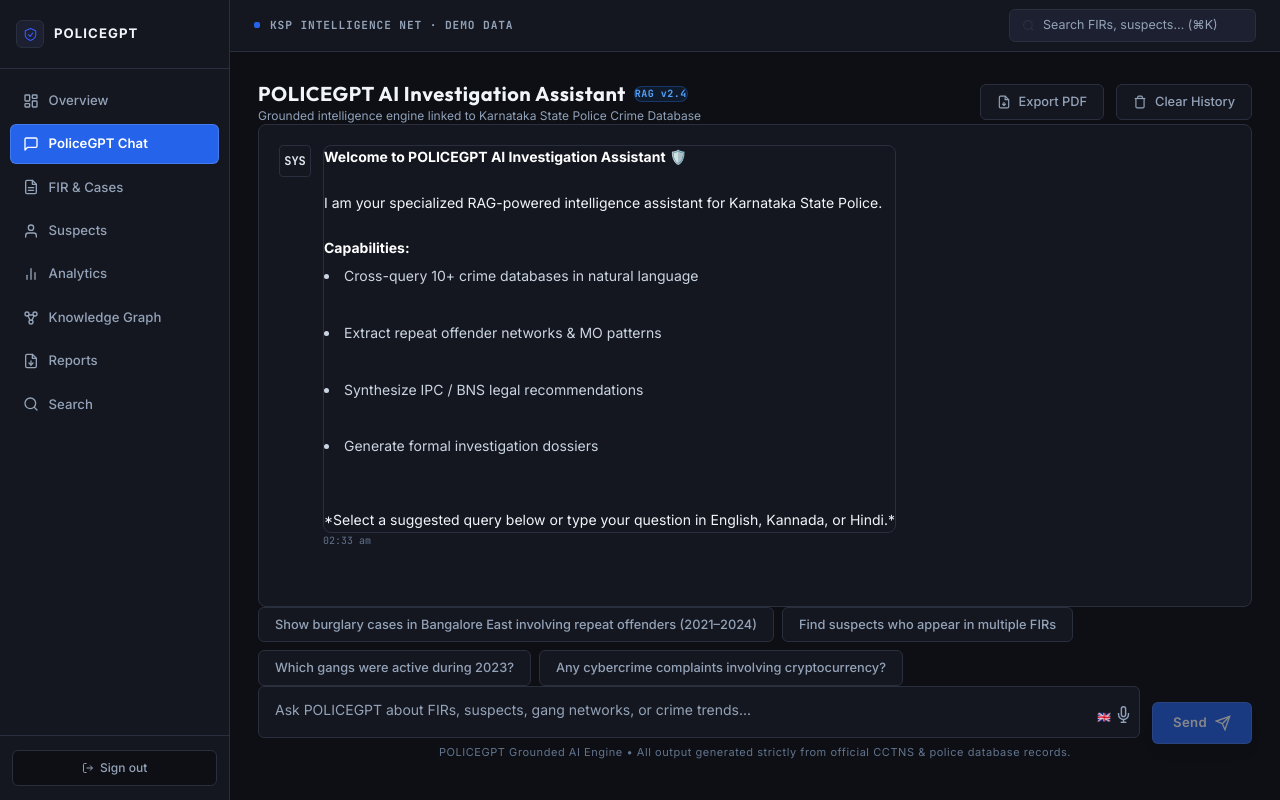
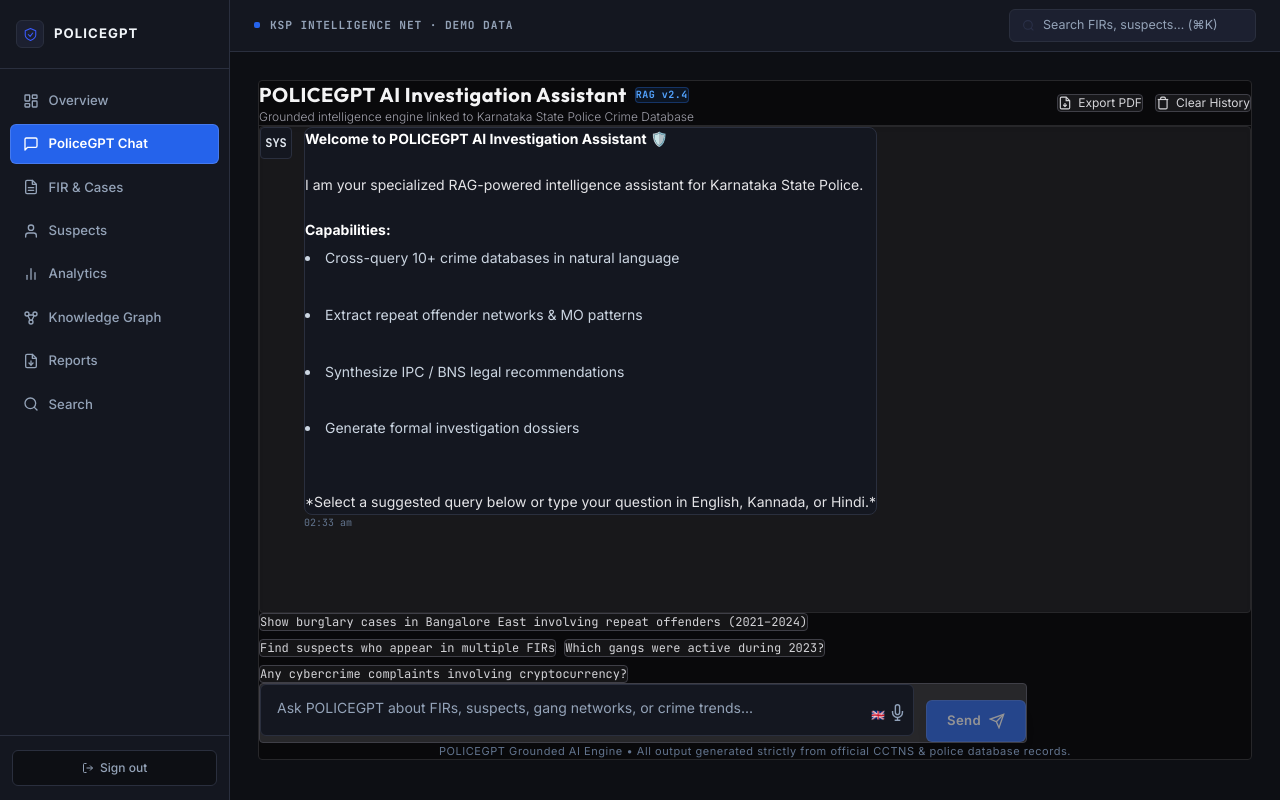
Before and after one commit to CapedCrusader77/Datathon, a Next.js app in the folder frontend/: page /dashboard/chat in a window 1280 px wide. Built offline with nearby package versions, Linux system fonts and the light colour scheme; sample sign-in values are in the browser's storage.

Commit message:
feat(ui): upgrade Chat and Graph pages to agency-grade tactical police command center aesthetic

```diff
--- a/frontend/src/app/dashboard/chat/page.tsx
+++ b/frontend/src/app/dashboard/chat/page.tsx
@@ -167,17 +167,17 @@ function MessageBubble({ msg }: { msg: Message }) {
 
       {/* Message Content */}
       <div style={{ maxWidth: "80%" }}>
-        <div className={isUser ? "chat-bubble-user px-5 py-3.5" : "chat-bubble-ai px-5 py-3.5"}>
+        <div className={isUser ? "chat-bubble-user px-5 py-3.5 rounded-sm" : "chat-bubble-ai px-5 py-3.5 rounded-sm bg-zinc-900/90 border border-zinc-800"}>
           {isUser ? (
-            <p className="text-sm text-slate-100 font-normal leading-relaxed">{msg.content}</p>
+            <p className="text-sm text-zinc-200 font-normal leading-relaxed">{msg.content}</p>
           ) : (
-            <div className="prose-police text-sm leading-relaxed"
+            <div className="prose-police text-sm font-normal text-zinc-200 leading-relaxed"
               dangerouslySetInnerHTML={{
                 __html: msg.content
                   .replace(/\*\*(.*?)\*\*/g, "<strong>$1</strong>")
-                  .replace(/^## (.*?)$/gm, '<h2 class="text-base font-bold text-slate-100 mt-2 mb-1">$1</h2>')
-                  .replace(/^### (.*?)$/gm, '<h3 class="text-sm font-semibold text-slate-200 mt-2 mb-1">$1</h3>')
-                  .replace(/^- (.*?)$/gm, "<li class='text-slate-300'>$1</li>")
+                  .replace(/^## (.*?)$/gm, '<h2 class="text-base font-bold text-zinc-100 mt-2 mb-1">$1</h2>')
+                  .replace(/^### (.*?)$/gm, '<h3 class="text-sm font-bold text-zinc-200 mt-2 mb-1">$1</h3>')
+                  .replace(/^- (.*?)$/gm, "<li class='text-zinc-300'>$1</li>")
                   .replace(/(<li>[\s\S]*?<\/li>)+/g, m => `<ul class='list-disc pl-4 space-y-1 my-2'>${m}</ul>`)
                   .replace(/\n\n/g, "<br/><br/>")
                   .replace(/\n/g, "<br/>")
@@ -189,7 +189,7 @@ function MessageBubble({ msg }: { msg: Message }) {
         {/* Feature 3: Retrieval debug pill */}
         {msg.retrieval_meta && (
           <div className="flex items-center gap-1.5 mt-1.5 px-1">
-            <span className="text-[10px] font-mono px-2 py-0.5 rounded bg-[#141720] border border-[#2a2f3e] text-slate-400">
+            <span className="text-[10px] font-light font-mono px-2 py-0.5 rounded-sm bg-zinc-900 border border-zinc-800 text-zinc-400">
               PATH: {msg.retrieval_meta.path.toUpperCase()} · {msg.retrieval_meta.results_count} RECORD{msg.retrieval_meta.results_count !== 1 ? "S" : ""}
             </span>
           </div>
@@ -505,16 +505,16 @@ export default function ChatPage() {
   const activeLang = VOICE_LANGS.find(l => l.code === voiceLang)!;
 
   return (
-    <div className="flex flex-col h-full space-y-4" style={{ height: "calc(100vh - 120px)" }}>
+    <div className="flex flex-col h-full space-y-4 bg-zinc-950 p-4 rounded-sm border border-zinc-800" style={{ height: "calc(100vh - 120px)" }}>
 
       {/* ── Header ── */}
-      <div className="flex items-center justify-between flex-shrink-0">
+      <div className="flex items-center justify-between flex-shrink-0 border-b border-zinc-800 pb-3">
         <div>
-          <h1 className="text-xl font-bold text-slate-100 tracking-wide flex items-center gap-2" style={{ fontFamily: "'Outfit', sans-serif" }}>
+          <h1 className="text-xl font-bold text-zinc-100 tracking-wide flex items-center gap-2" style={{ fontFamily: "'Outfit', sans-serif" }}>
             <span>POLICEGPT AI Investigation Assistant</span>
-            <span className="text-[10px] font-mono px-2 py-0.5 rounded-full bg-blue-500/10 border border-blue-500/30 text-blue-400">RAG v2.4</span>
+            <span className="text-[10px] font-mono px-2 py-0.5 rounded-sm bg-blue-500/10 border border-blue-500/30 text-blue-400">RAG v2.4</span>
           </h1>
-          <p className="text-xs text-slate-400 mt-0.5">
+          <p className="text-xs text-zinc-400 mt-0.5 font-light">
             Grounded intelligence engine linked to Karnataka State Police Crime Database
           </p>
         </div>
@@ -523,7 +523,7 @@ export default function ChatPage() {
           <button
             id="export-pdf-btn"
             onClick={exportToPDF}
-            className="btn-ghost text-xs px-3 py-1.5 flex items-center gap-1.5"
+            className="border border-zinc-700 bg-zinc-900 hover:bg-zinc-800 rounded-sm text-xs px-3 py-1.5 flex items-center gap-1.5 text-zinc-300 transition-colors"
             title="Export conversation as PDF"
           >
             <svg width="14" height="14" viewBox="0 0 24 24" fill="none" stroke="currentColor" strokeWidth="2">
@@ -534,7 +534,7 @@ export default function ChatPage() {
             Export PDF
           </button>
           <button
-            className="btn-ghost text-xs px-3 py-1.5 flex items-center gap-1.5"
+            className="border border-zinc-700 bg-zinc-900 hover:bg-zinc-800 rounded-sm text-xs px-3 py-1.5 flex items-center gap-1.5 text-zinc-300 transition-colors"
             onClick={() => setMessages(msg => [msg[0]])}
           >
             <svg width="14" height="14" viewBox="0 0 24 24" fill="none" stroke="currentColor" strokeWidth="2">
@@ -546,32 +546,34 @@ export default function ChatPage() {
       </div>
 
       {/* ── Chat Messages Log ── */}
-      <div className="flex-1 overflow-y-auto rounded-lg p-5 terminal-panel">
+      <div className="flex-1 overflow-y-auto rounded-sm p-6 bg-zinc-900 border border-zinc-800 shadow-inner">
+        <div className="max-w-3xl mx-auto space-y-4">
           {messages.map(msg => <MessageBubble key={msg.id} msg={msg} />)}
 
           {loading && (
             <div className="flex gap-3 mb-4">
-            <div className="w-8 h-8 rounded flex items-center justify-center bg-[#141720] border border-[#2a2f3e] text-[#2563eb]">
+              <div className="w-8 h-8 rounded-sm flex items-center justify-center bg-zinc-950 border border-zinc-800 text-[#2563eb]">
                 <svg width="16" height="16" viewBox="0 0 24 24" fill="none" stroke="currentColor" strokeWidth="2">
                   <path d="M12 22s8-4 8-10V5l-8-3-8 3v7c0 6 8 10 8 10z" />
                 </svg>
               </div>
-            <div className="chat-bubble-ai px-5 py-3.5">
+              <div className="chat-bubble-ai px-5 py-3.5 rounded-sm bg-zinc-900/90 border border-zinc-800">
                 <TypingIndicator />
               </div>
             </div>
           )}
           <div ref={messagesEndRef} />
         </div>
+      </div>
 
       {/* ── Suggested Queries ── */}
       {messages.length < 3 && (
-        <div className="flex gap-2 flex-wrap flex-shrink-0">
+        <div className="flex gap-2 flex-wrap flex-shrink-0 max-w-3xl mx-auto w-full">
           {EXAMPLE_QUERIES.slice(0, 4).map((q, i) => (
             <button
               key={i}
               onClick={() => sendMessage(q)}
-              className="btn-ghost text-xs py-1.5 px-3"
+              className="border border-zinc-700 bg-zinc-900/80 hover:bg-zinc-800 rounded-sm text-zinc-300 font-mono text-xs px-3 py-1.5 transition-colors cursor-pointer"
             >
               {q}
             </button>
@@ -580,7 +582,7 @@ export default function ChatPage() {
       )}
 
       {/* ── Input Area ── */}
-      <div className="flex-shrink-0 flex gap-3 items-end">
+      <div className="flex-shrink-0 flex gap-3 items-end max-w-3xl mx-auto w-full bg-zinc-800 border border-zinc-700 rounded-sm p-1.5">
         <div className="flex-1 relative">
           <textarea
             ref={inputRef}
@@ -595,7 +597,7 @@ export default function ChatPage() {
             }
             rows={1}
             disabled={loading}
-            className="pg-input resize-none rounded-2xl"
+            className="pg-input resize-none rounded-sm bg-transparent border-0 focus:outline-none focus:ring-0 text-zinc-200"
             style={{
               minHeight: "52px", maxHeight: "120px",
               paddingRight: voiceSupported ? "6rem" : "1rem",
```
Also changed, not shown: frontend/src/app/dashboard/graph/page.tsx (+28 -26 lines). Lines whose indentation alone changed are shown as unchanged.
